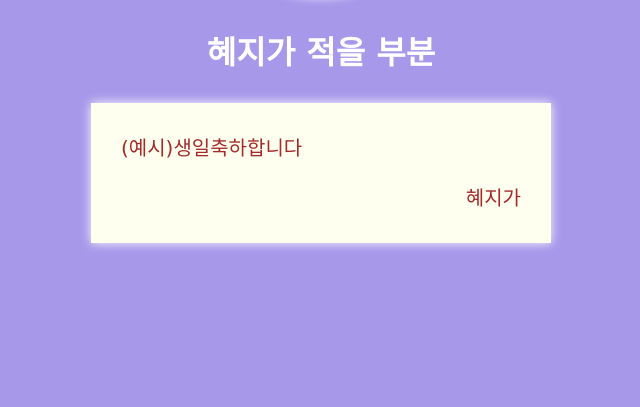
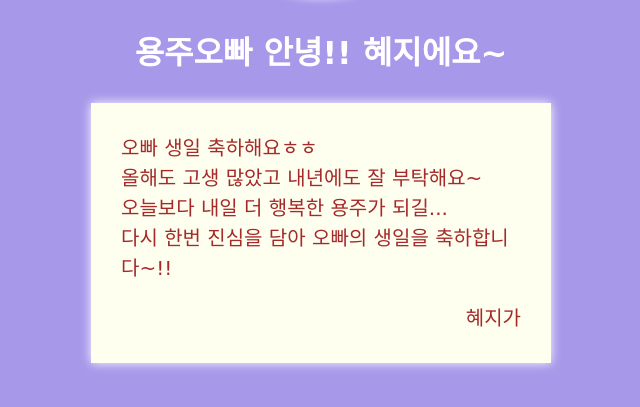
Before and after one commit to minjeong915/happyYJday, a plain HTML site: page hj.html in a window 1280 px wide. Both pictures are taken after a click on the element 640 px from the left and 300 px from the top of the page. Shown: the part 313-720 px from the top of the page, without its empty margins (319-959 px from the left). Drawn offline with Linux system fonts and the light colour scheme; a web font is replaced by a local one.

Commit message:
Add files via upload

```diff
--- a/hj.html
+++ b/hj.html
@@ -4,7 +4,7 @@
 <head>
     <meta charset="UTF-8">
     <meta name="viewport" content="width=device-width, initial-scale=1.0">
-    <title>해피 용주 데이!!!</title>
+    <title>용주의 영원한 행복을 바라며...!!</title>
 
     <link rel="shortcut icon" href="https://www.favicon.cc/logo3d/591591.png">
 
@@ -19,7 +19,7 @@
         }
 
         body {
-            background-color:#a798ea;
+            background-color: #a798ea;
         }
 
         .envelope {
@@ -148,10 +148,12 @@
     <div class="letter-open">
         <div class="rtan" onclick="go_rtan()"></div>
 
-        <h1>혜지가 적을 부분</h1>
+        <h1>용주오빠 안녕!! 혜지에요~</h1>
         <div class="messagebox">
-            (예시)생일축하합니다<br />
-
+            오빠 생일 축하해요ㅎㅎ<br />
+            올해도 고생 많았고 내년에도 잘 부탁해요~<br />
+            오늘보다 내일 더 행복한 용주가 되길...<br />
+            다시 한번 진심을 담아 오빠의 생일을 축하합니다~!!
             <p class="from">혜지가</p>
         </div>
     </div>
```
